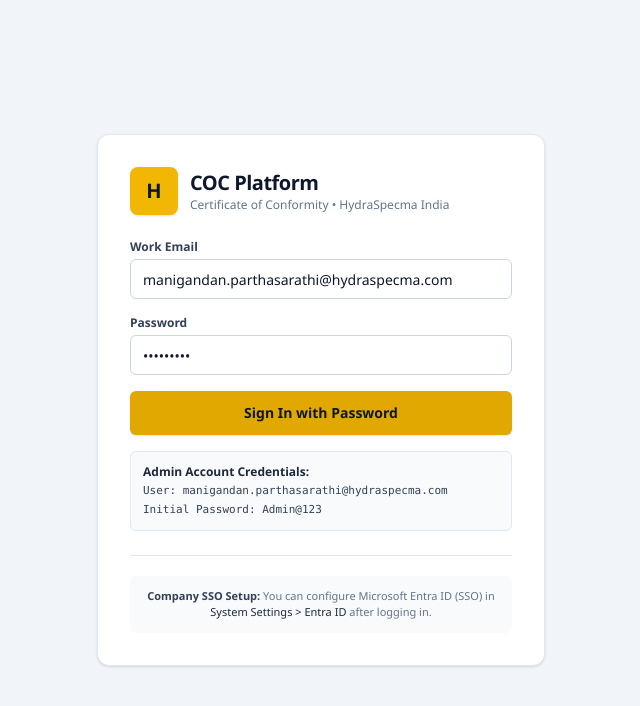
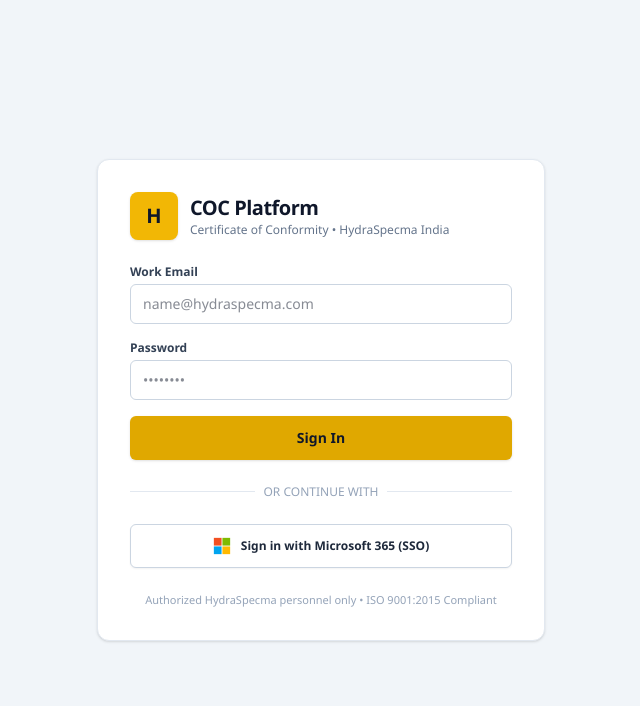
Before and after one commit to HydraSpecma-India/coc, a Next.js app: page /signin in a window 1280 px wide. Shown: the top 706 px of the page, without its empty margins (319-959 px from the left). Built offline with nearby package versions, Linux system fonts and the light colour scheme; no server answers.

Commit message:
style: remove setup credentials info and render live Microsoft SSO on login screen

```diff
--- a/src/app/(auth)/signin/page.tsx
+++ b/src/app/(auth)/signin/page.tsx
@@ -11,14 +11,15 @@ export default async function SignInPage({
   const session = await auth();
   const { callbackUrl = "/", error } = await searchParams;
   if (session?.user?.email && session.user.id) redirect(callbackUrl);
-  const entra = hasEntraProvider();
 
   let errorMessage: string | null = null;
   if (error) {
     if (error === "InvalidCredentials" || error === "CredentialsSignin") {
       errorMessage = "Invalid email or password. Please check your credentials and try again.";
     } else if (error === "AccessDenied") {
-      errorMessage = "Your account does not have permission to access the platform or is deactivated.";
+      errorMessage = "Your account does not have permission to access the platform or has been deactivated.";
+    } else if (error === "SSOUnavailable") {
+      errorMessage = "Microsoft 365 SSO is not currently active. Please sign in with your email and password.";
     } else {
       errorMessage = `Sign-in failed (${error}). Please try again.`;
     }
@@ -75,7 +76,6 @@ export default async function SignInPage({
               name="email"
               type="email"
               autoComplete="email"
-              defaultValue="manigandan.parthasarathi@hydraspecma.com"
               className="h-10 w-full rounded-md border border-ink-300 bg-white px-3 text-sm text-ink-900 focus:border-brand-500 focus:ring-1 focus:ring-brand-400 font-medium"
               placeholder="name@hydraspecma.com"
               required
@@ -90,7 +90,6 @@ export default async function SignInPage({
               name="password"
               type="password"
               autoComplete="current-password"
-              defaultValue="Admin@123"
               className="h-10 w-full rounded-md border border-ink-300 bg-white px-3 text-sm text-ink-900 focus:border-brand-500 focus:ring-1 focus:ring-brand-400 font-medium"
               placeholder="••••••••"
               required
@@ -101,30 +100,35 @@ export default async function SignInPage({
             type="submit"
             className="mt-2 flex h-11 w-full items-center justify-center rounded-md bg-brand-500 text-sm font-bold text-ink-900 hover:bg-brand-600 transition-colors shadow-sm cursor-pointer"
           >
-            Sign In with Password
+            Sign In
           </button>
         </form>
 
-        <div className="mt-4 rounded-md border border-ink-200 bg-ink-50 p-3 text-xs text-ink-600 space-y-1">
-          <p className="font-semibold text-ink-800">Admin Account Credentials:</p>
-          <p className="text-[11px] font-mono text-ink-700 break-all">User: manigandan.parthasarathi@hydraspecma.com</p>
-          <p className="text-[11px] font-mono text-ink-700">Initial Password: Admin@123</p>
+        {/* Live Microsoft 365 SSO Section */}
+        <div className="relative my-6">
+          <div className="absolute inset-0 flex items-center">
+            <div className="w-full border-t border-ink-200" />
+          </div>
+          <div className="relative flex justify-center text-xs uppercase">
+            <span className="bg-white px-2 text-ink-400 font-medium">Or continue with</span>
+          </div>
         </div>
 
-        {/* Entra ID SSO Section */}
-        <div className="mt-6 border-t border-ink-200 pt-5">
-          {entra ? (
         <form
           action={async () => {
             "use server";
+            if (hasEntraProvider()) {
               await signIn("microsoft-entra-id", { redirectTo: callbackUrl });
+            } else {
+              redirect(`/signin?error=SSOUnavailable`);
+            }
           }}
         >
           <button
             type="submit"
-                className="flex h-10 w-full items-center justify-center gap-2 rounded-md border border-ink-300 bg-white text-xs font-medium text-ink-800 hover:bg-ink-50 transition-colors cursor-pointer"
+            className="flex h-11 w-full items-center justify-center gap-2.5 rounded-md border border-ink-300 bg-white text-xs font-semibold text-ink-800 hover:bg-ink-50 transition-colors cursor-pointer shadow-xs"
           >
-                <svg width="16" height="16" viewBox="0 0 21 21" aria-hidden>
+            <svg width="18" height="18" viewBox="0 0 21 21" aria-hidden>
               <rect x="1" y="1" width="9" height="9" fill="#f25022" />
               <rect x="11" y="1" width="9" height="9" fill="#7fba00" />
               <rect x="1" y="11" width="9" height="9" fill="#00a4ef" />
@@ -133,12 +137,9 @@ export default async function SignInPage({
             Sign in with Microsoft 365 (SSO)
           </button>
         </form>
-          ) : (
-            <div className="rounded-md bg-ink-50 p-3 text-center text-[11px] text-ink-500">
-              <span className="font-semibold text-ink-700">Company SSO Setup:</span> You can configure Microsoft Entra ID (SSO) in{" "}
-              <span className="font-medium text-ink-800">System Settings &gt; Entra ID</span> after logging in.
-            </div>
-          )}
+
+        <div className="mt-6 text-center text-[11px] text-ink-400">
+          Authorized HydraSpecma personnel only &bull; ISO 9001:2015 Compliant
         </div>
       </div>
     </div>
```
Lines whose indentation alone changed are shown as unchanged.
